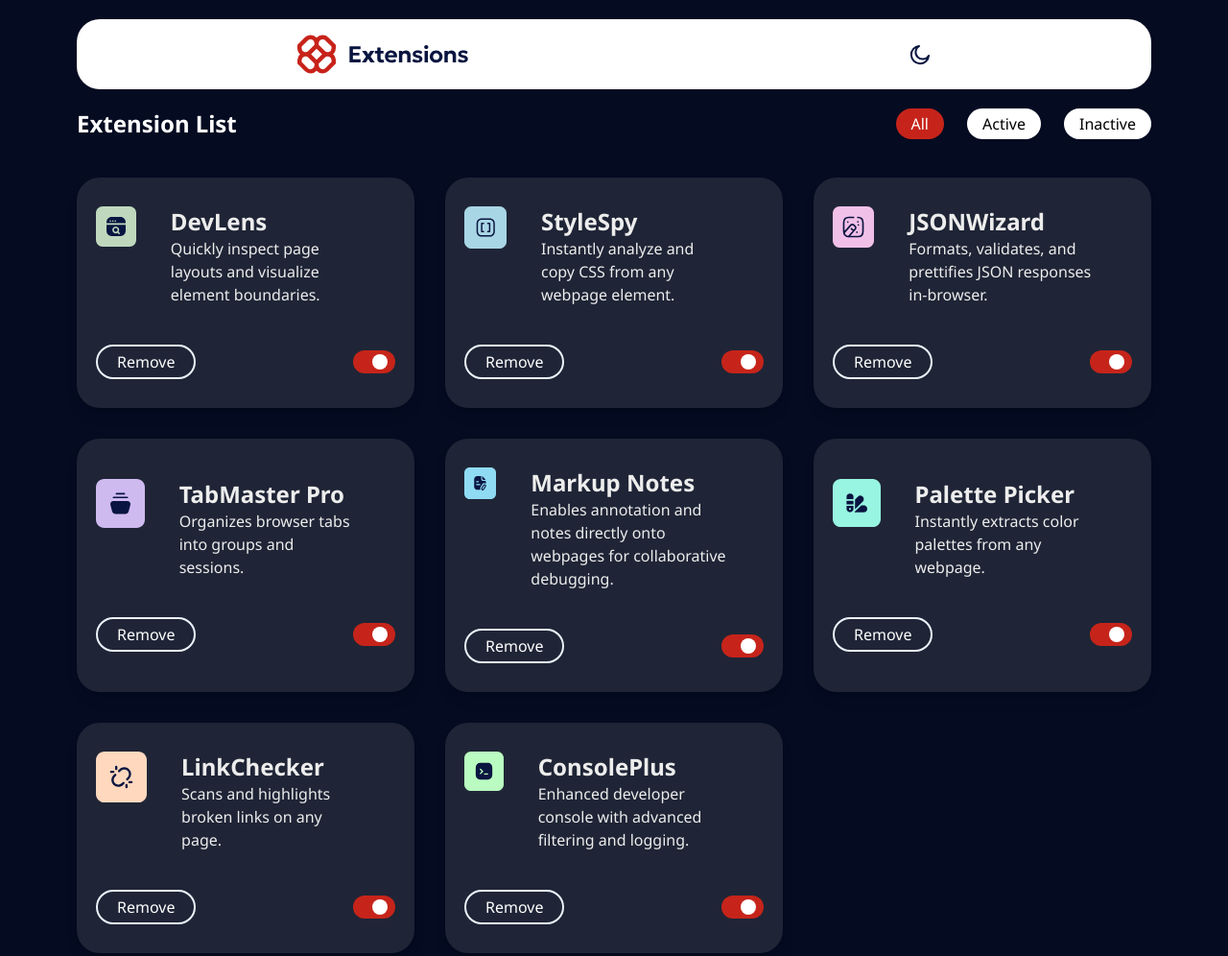
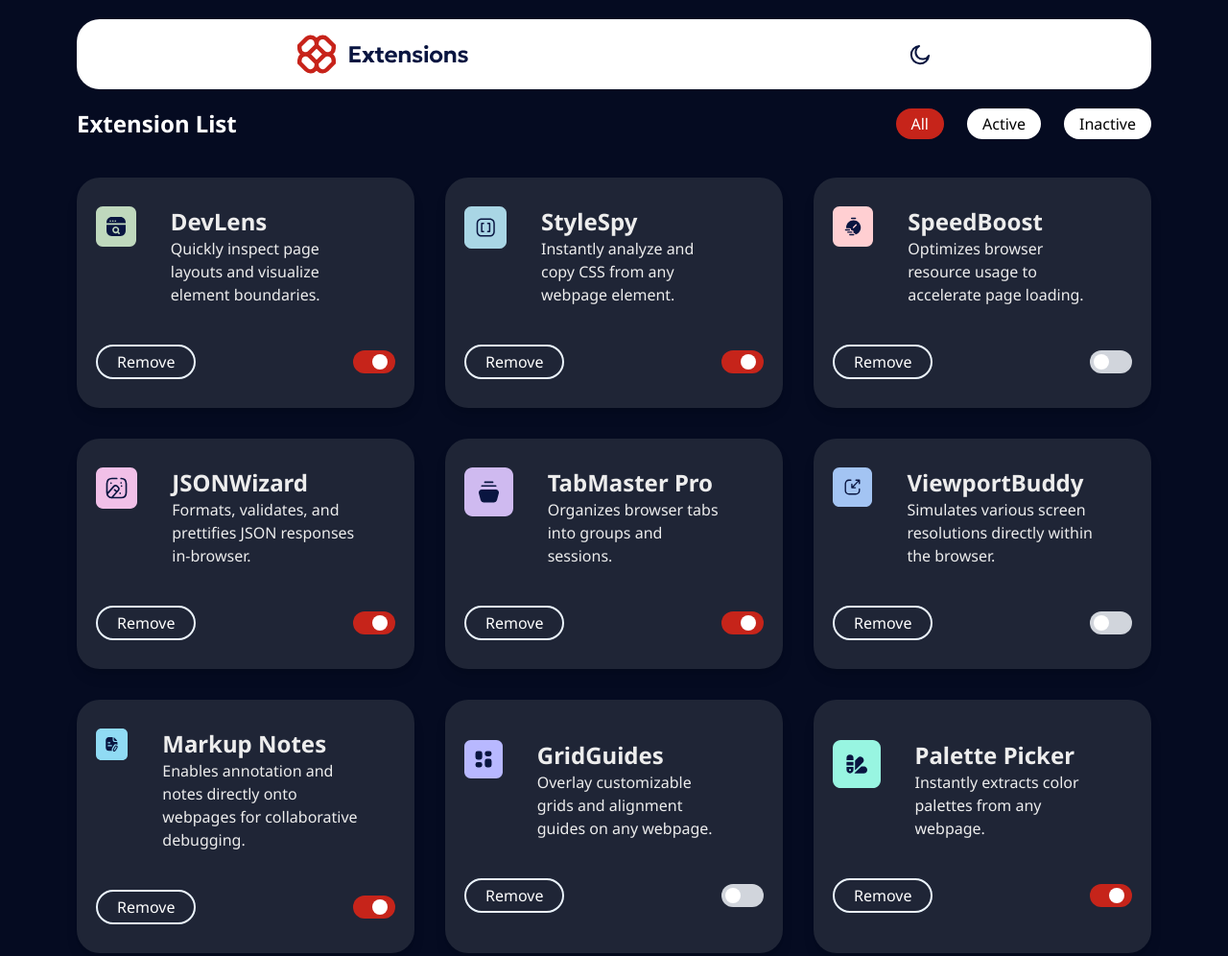
Before and after one commit to smileywrld/browser-extension-manager, a website: page active.html in a window 1280 px wide. Shown: the top 996 px of the page at 96% size. Drawn offline with Linux system fonts and the light colour scheme.

Commit message:
updated the js file

```diff
--- a/active.html
+++ b/active.html
@@ -44,12 +44,12 @@
         </section>
         <div class="attribution mt-5 ">
             <p>Challenge by <a href="https://www.frontendmentor.io?ref=challenge">Frontend Mentor</a>.</p>
-            Coded by <a href="https://x.com/smyley_code" target="_blank">Ismail Jimoh</a>.
+            Coded by <a href="https://x.com/smyley_code" target="_blank" rel="noopener">Ismail Jimoh</a>.
         </div>
     </main>
 
 
-    <script src="./script.js" data-mode="active"></script>
+    <script src="./script.js"></script>
 </body>
 
 </html>
--- a/script.js
+++ b/script.js
@@ -60,14 +60,8 @@ fetch("./data.json")
 	.then((response) => response.json())
 	.then((data) => {
 		const container = document.getElementById("card-container");
-		const isActivePage = window.location.pathname.includes("active.html");
-		let filteredItems;
-		if (isActivePage) {
-			filteredItems = data.filter((item) => item.isActive);
-		} else {
-			filteredItems = data.filter((item) => !item.isActive);
-		}
-		filteredItems.forEach((item) => {
+
+		data.forEach((item) => {
 			const card = document.createElement("figure");
 			card.classList.add(
 				"bg-white",
```
